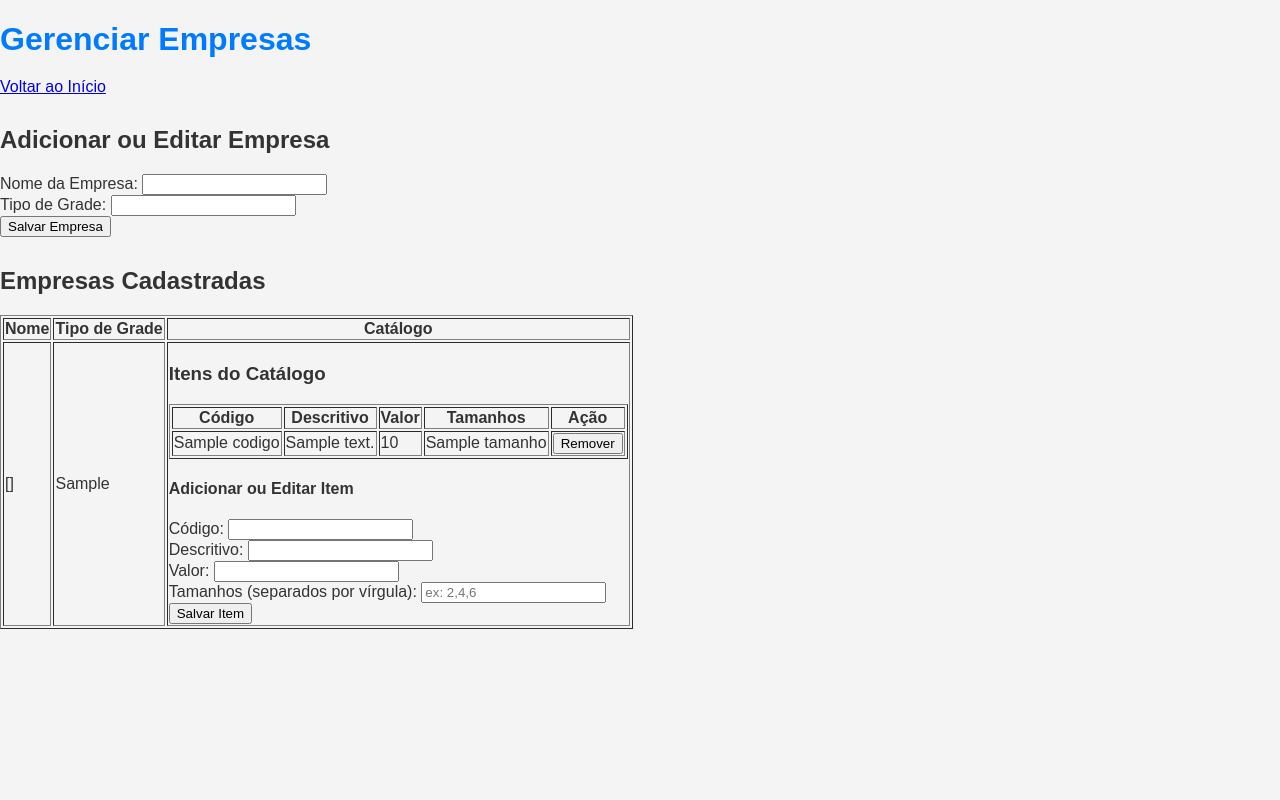
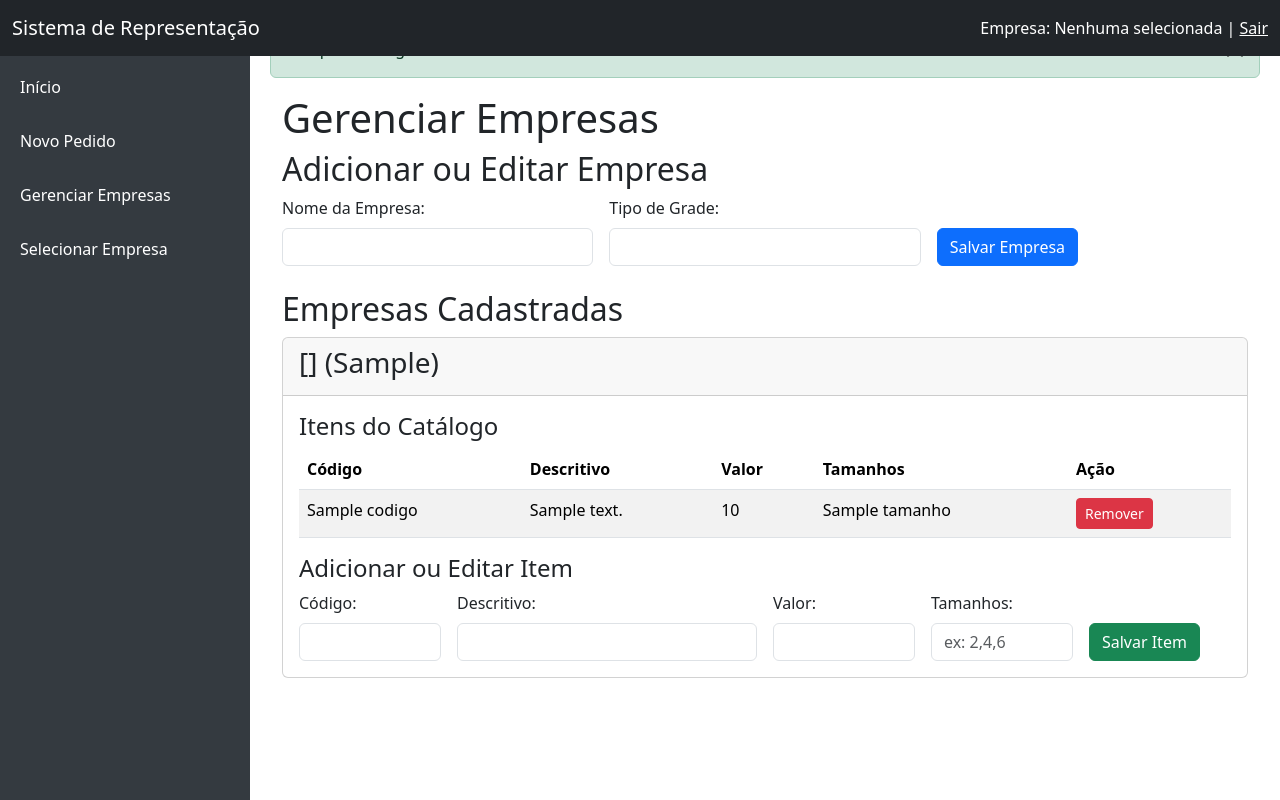
Before and after one commit to weslleycarlos/sistema-representacao, a Flask app: template templates/gerenciar_empresas.html in a window 1280 px wide. Run offline with Flask 3, Linux system fonts and the light colour scheme; the template is opened without the code that fills it: most values are stand-ins (such as "Sample title", 1, 10 or a date in 2020); one stand-in notice (Sample message) is shown; some libraries are stand-ins or nearby versions.

Commit message:
Adicionado layout base com sidebar e navbar usando Bootstrap

```diff
--- /dev/null
+++ b/templates/base.html
@@ -0,0 +1,87 @@
+<!DOCTYPE html>
+<html lang="pt-br">
+<head>
+    <meta charset="UTF-8">
+    <meta name="viewport" content="width=device-width, initial-scale=1.0">
+    <title>{% block title %}Sistema de Representação{% endblock %}</title>
+    <link href="https://cdn.jsdelivr.net/npm/bootstrap@5.3.3/dist/css/bootstrap.min.css" rel="stylesheet">
+    <style>
+        body {
+            min-height: 100vh;
+            display: flex;
+            flex-direction: column;
+        }
+        .sidebar {
+            min-width: 250px;
+            max-width: 250px;
+            background-color: #343a40;
+            color: white;
+            height: 100vh;
+            position: fixed;
+            top: 0;
+            left: 0;
+            padding-top: 60px; /* Espaço para a navbar */
+        }
+        .sidebar a {
+            color: white;
+            text-decoration: none;
+            padding: 15px 20px;
+            display: block;
+        }
+        .sidebar a:hover {
+            background-color: #495057;
+        }
+        .content {
+            margin-left: 250px; /* Espaço para a sidebar */
+            padding: 20px;
+            flex-grow: 1;
+        }
+        .navbar {
+            background-color: #212529;
+            position: fixed;
+            width: 100%;
+            z-index: 1000;
+        }
+        .navbar-brand, .navbar-text {
+            color: white !important;
+        }
+    </style>
+</head>
+<body>
+    <!-- Navbar Superior -->
+    <nav class="navbar navbar-dark">
+        <div class="container-fluid">
+            <a class="navbar-brand" href="{{ url_for('index') }}">Sistema de Representação</a>
+            <span class="navbar-text">
+                Empresa: {{ session.get('empresa_selecionada', 'Nenhuma selecionada') }}
+                | <a href="{{ url_for('logout') }}" class="text-white">Sair</a>
+            </span>
+        </div>
+    </nav>
+
+    <!-- Sidebar Lateral -->
+    <div class="sidebar">
+        <a href="{{ url_for('index') }}">Início</a>
+        <a href="{{ url_for('pedido') }}">Novo Pedido</a>
+        <a href="{{ url_for('gerenciar_empresas') }}">Gerenciar Empresas</a>
+        <a href="{{ url_for('selecionar_empresa') }}">Selecionar Empresa</a>
+    </div>
+
+    <!-- Conteúdo Principal -->
+    <div class="content">
+        {% with messages = get_flashed_messages(with_categories=true) %}
+            {% if messages %}
+                {% for category, message in messages %}
+                    <div class="alert alert-{{ category }} alert-dismissible fade show" role="alert">
+                        {{ message }}
+                        <button type="button" class="btn-close" data-bs-dismiss="alert" aria-label="Close"></button>
+                    </div>
+                {% endfor %}
+            {% endif %}
+        {% endwith %}
+        {% block content %}{% endblock %}
+    </div>
+
+    <script src="https://cdn.jsdelivr.net/npm/bootstrap@5.3.3/dist/js/bootstrap.bundle.min.js"></script>
+</body>
+</html>
--- a/templates/gerenciar_empresas.html
+++ b/templates/gerenciar_empresas.html
@@ -1,37 +1,34 @@
-<!DOCTYPE html>
-<html lang="pt-br">
-<head>
-    <meta charset="UTF-8">
-    <title>Gerenciar Empresas</title>
-    <link rel="stylesheet" href="{{ url_for('static', filename='style.css') }}">
-</head>
-<body>
+{% extends "base.html" %}
+{% block title %}Gerenciar Empresas - Sistema de Representação{% endblock %}
+{% block content %}
+    <div class="container mt-3">
         <h1>Gerenciar Empresas</h1>
-    <a href="{{ url_for('index') }}">Voltar ao Início</a>
 
         <h2>Adicionar ou Editar Empresa</h2>
-    <form method="POST" action="{{ url_for('gerenciar_empresas') }}">
-        <label for="nome">Nome da Empresa:</label>
-        <input type="text" id="nome" name="nome" required><br>
-        <label for="tipo_grade">Tipo de Grade:</label>
-        <input type="text" id="tipo_grade" name="tipo_grade" required><br>
-        <button type="submit">Salvar Empresa</button>
+        <form method="POST" action="{{ url_for('gerenciar_empresas') }}" class="row g-3 mb-4">
+            <div class="col-md-4">
+                <label for="nome" class="form-label">Nome da Empresa:</label>
+                <input type="text" class="form-control" id="nome" name="nome" required>
+            </div>
+            <div class="col-md-4">
+                <label for="tipo_grade" class="form-label">Tipo de Grade:</label>
+                <input type="text" class="form-control" id="tipo_grade" name="tipo_grade" required>
+            </div>
+            <div class="col-md-4 align-self-end">
+                <button type="submit" class="btn btn-primary">Salvar Empresa</button>
+            </div>
         </form>
 
         <h2>Empresas Cadastradas</h2>
-    <table border="1">
-        <tr>
-            <th>Nome</th>
-            <th>Tipo de Grade</th>
-            <th>Catálogo</th>
-        </tr>
         {% for nome, empresa in empresas.items() %}
-        <tr>
-            <td>{{ empresa.nome }}</td>
-            <td>{{ empresa.tipo_grade }}</td>
-            <td>
-                <h3>Itens do Catálogo</h3>
-                <table border="1">
+            <div class="card mb-3">
+                <div class="card-header">
+                    <h3>{{ empresa.nome }} ({{ empresa.tipo_grade }})</h3>
+                </div>
+                <div class="card-body">
+                    <h4>Itens do Catálogo</h4>
+                    <table class="table table-striped">
+                        <thead>
                             <tr>
                                 <th>Código</th>
                                 <th>Descritivo</th>
@@ -39,6 +36,8 @@
                                 <th>Tamanhos</th>
                                 <th>Ação</th>
                             </tr>
+                        </thead>
+                        <tbody>
                             {% for item in catalogos[empresa.nome] %}
                             <tr>
                                 <td>{{ item.codigo }}</td>
@@ -46,29 +45,40 @@
                                 <td>{{ item.valor }}</td>
                                 <td>{{ item.tamanhos|join(', ') }}</td>
                                 <td>
-                            <form method="POST" action="{{ url_for('remover_item_catalogo_route', empresa_nome=empresa.nome, codigo=item.codigo) }}">
-                                <button type="submit">Remover</button>
+                                    <form method="POST" action="{{ url_for('remover_item_catalogo_route', empresa_nome=empresa.nome, codigo=item.codigo) }}" style="display:inline;">
+                                        <button type="submit" class="btn btn-danger btn-sm">Remover</button>
                                     </form>
                                 </td>
                             </tr>
                             {% endfor %}
+                        </tbody>
                     </table>
+
                     <h4>Adicionar ou Editar Item</h4>
-                <form method="POST" action="{{ url_for('gerenciar_empresas') }}">
+                    <form method="POST" action="{{ url_for('gerenciar_empresas') }}" class="row g-3">
                         <input type="hidden" name="empresa_nome" value="{{ empresa.nome }}">
-                    <label for="codigo">Código:</label>
-                    <input type="text" name="codigo" required><br>
-                    <label for="descritivo">Descritivo:</label>
-                    <input type="text" name="descritivo" required><br>
-                    <label for="valor">Valor:</label>
-                    <input type="number" step="0.01" name="valor" required><br>
-                    <label for="tamanhos">Tamanhos (separados por vírgula):</label>
-                    <input type="text" name="tamanhos" required placeholder="ex: 2,4,6"><br>
-                    <button type="submit">Salvar Item</button>
+                        <div class="col-md-2">
+                            <label for="codigo" class="form-label">Código:</label>
+                            <input type="text" class="form-control" name="codigo" required>
+                        </div>
+                        <div class="col-md-4">
+                            <label for="descritivo" class="form-label">Descritivo:</label>
+                            <input type="text" class="form-control" name="descritivo" required>
+                        </div>
+                        <div class="col-md-2">
+                            <label for="valor" class="form-label">Valor:</label>
+                            <input type="number" step="0.01" class="form-control" name="valor" required>
+                        </div>
+                        <div class="col-md-2">
+                            <label for="tamanhos" class="form-label">Tamanhos:</label>
+                            <input type="text" class="form-control" name="tamanhos" required placeholder="ex: 2,4,6">
+                        </div>
+                        <div class="col-md-2 align-self-end">
+                            <button type="submit" class="btn btn-success">Salvar Item</button>
+                        </div>
                     </form>
-            </td>
-        </tr>
+                </div>
+            </div>
         {% endfor %}
-    </table>
-</body>
-</html>
+    </div>
+{% endblock %}
```
Also changed, not shown: templates/index.html (+21 -25 lines), templates/pedido.html (+57 -70 lines). Lines whose indentation alone changed are shown as unchanged.
